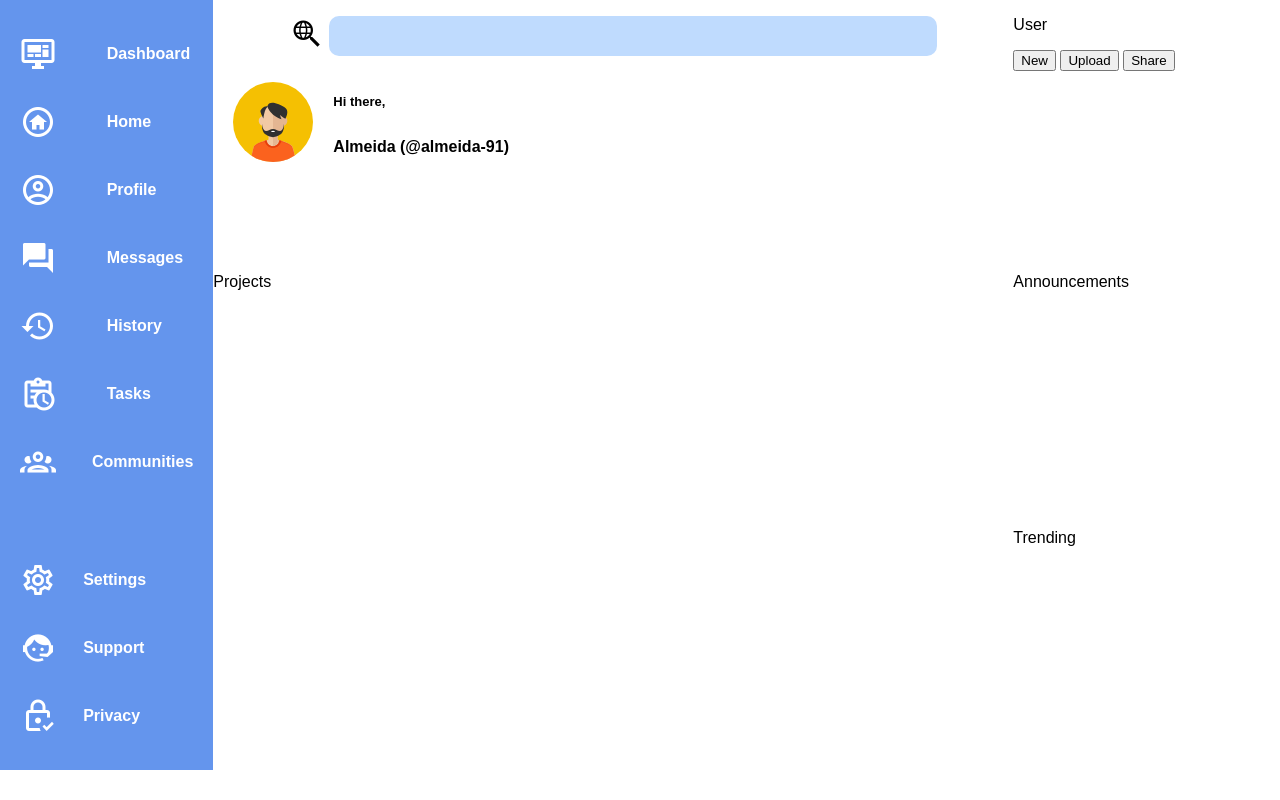
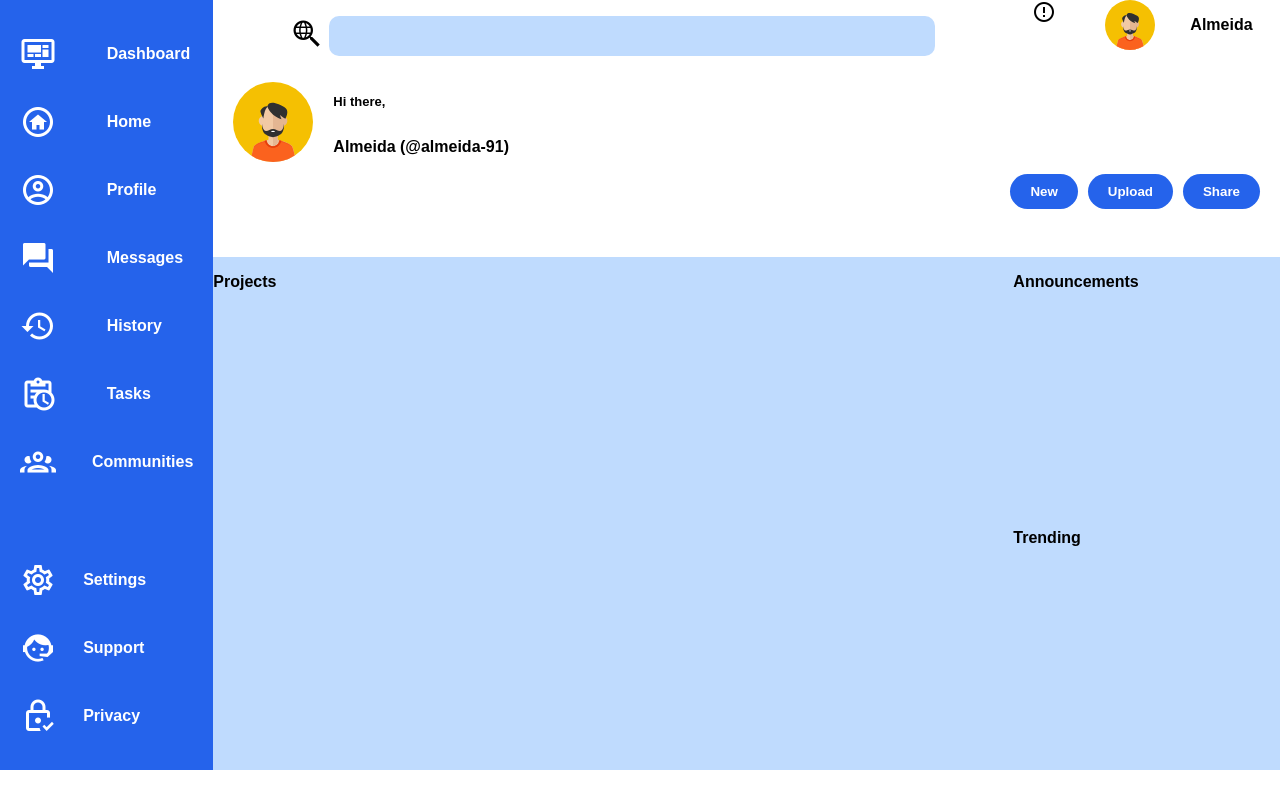
Before and after one commit to almeida-91/admin-dashboard, a plain HTML site: page index.html in a window 1280 px wide. Drawn offline with Linux system fonts and the light colour scheme.

Commit message:
Add CSS styling for right part of header

```diff
--- a/index.html
+++ b/index.html
@@ -38,12 +38,12 @@
                 </div>
             </div>
             <div class="headerright">
-                <p>User</p>
-                <div>
+                    <img src="./images/alert-circle-outline.png">
+                    <img src="./images/avatar-svgrepo-com.svg" style="height: 50px; width:50px">
+                    <p>Almeida</p>
                     <button>New</button>
                     <button>Upload</button>
                     <button>Share</button>
-                </div>
             </div>
         </div>
         <div class="main">
--- a/styles.css
+++ b/styles.css
@@ -8,6 +8,10 @@ a {
     color: black;
 }
 
+p {
+    font-weight: 700;
+}
+
 .container {
     display: grid;
     grid-template-columns: 1fr 5fr;
@@ -15,13 +19,12 @@ a {
 }
 
 .sidebar {
-    background-color: cornflowerblue;
+    background-color: #2563eb;
     color: white;
     grid-row: span 2;
     gap: 50px;
     display: grid;
     padding: 20px;
-    font-weight: 700;
 }
 
 .header {
@@ -80,15 +83,32 @@ input[type="search"] {
     margin-right: 20px;
 }
 
-.headerleft > p {
-    font-weight: 700;
-}
-
 .headerleft > p:first-of-type {
     font-size: small;
     align-self: end;
 }
 
-.headerright {
+.headerright {  /* grid with 2rows 1 column */
+   display: grid;
+   grid-template-rows: 1fr 0.5fr;
+   grid-template-columns: 1fr 1fr 1fr;
+   justify-items: center;
+   gap: 10px;
+   margin-right: 20px;
+}
 
+button {
+    border: none;
+    width: max-content;
+    padding: 10px 20px;
+    background-color: #2563eb;
+    border-radius: 20px;
+    color: white;
+    font-weight: 700;
+    height: fit-content;
 }
+
+.main {
+    background-color: #bfdbfe;
+    box-shadow: ;
+}
```
Also changed, not shown: images/alert-circle-outline.png (added).
